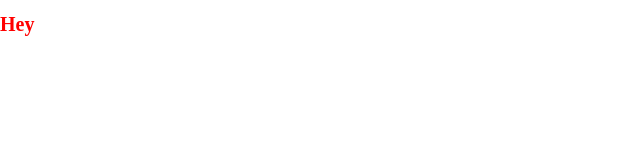
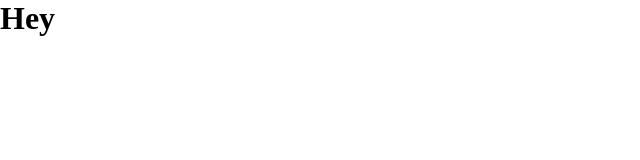
Before and after one commit to Nicolas6272/Base-Project, a website: page index.html in a window 1280 px wide. Shown: the whole page, without its empty margins (0-640 px from the left). Drawn offline with Linux system fonts and the light colour scheme.

Commit message:
Change style

```diff
--- a/style/index.scss
+++ b/style/index.scss
@@ -1,9 +1,5 @@
-body {
+* {
     margin: 0;
     padding: 0;
-
-    h1 {
-        color: red;
-        font-size: 20px;
-    }
+    box-sizing: border-box;
 }
```
Also changed, not shown: style/index.css, 1 other file.
